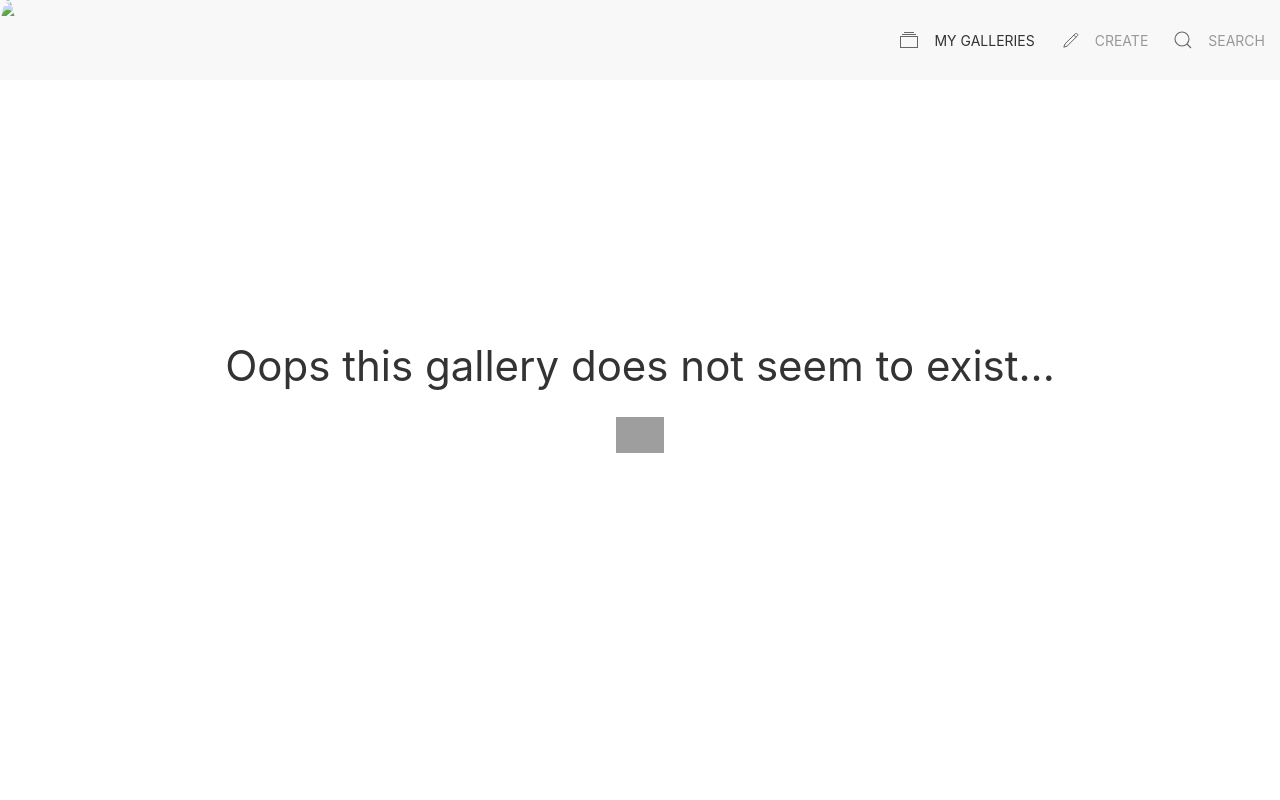
After one commit to yhutter-dbm/pymig, a Flask app: page /delete_gallery/1 in a window 1280 px wide. The commit adds this page. Run offline with Flask 2, Linux system fonts and the light colour scheme; some libraries are stand-ins or nearby versions; grey boxes are pictures that could not be loaded.

Commit message:
Implemented deleting galleries and fixed bug with duplicated entries

```diff
--- a/helpers/gallery_helper.py
+++ b/helpers/gallery_helper.py
@@ -28,9 +28,7 @@ class GalleryHelper():
 
     @staticmethod
     def rename_gallery_folder(old_name, new_name):
-        print("Calling rename gallery folder with", old_name, new_name)
         if os.path.isdir(old_name):
-            print("Renaming folder", old_name, "to", new_name)
             os.rename(old_name, new_name)
 
     @staticmethod
@@ -144,3 +142,10 @@ class GalleryHelper():
         new_gallery.images = list(set(new_gallery.images))
 
         return new_gallery
+
+    @staticmethod
+    def delete_gallery(gallery_name, logger):
+        gallery_path = base_path + gallery_name
+        if os.path.exists(gallery_path):
+            # See: https://linuxize.com/post/python-delete-files-and-directories/
+            shutil.rmtree(gallery_path)
--- a/main.py
+++ b/main.py
@@ -73,6 +73,8 @@ def my_galleries():
 
 @app.route('/create_new_gallery/', methods=['GET', 'POST'])
 def create_new_gallery():
+    # Load from json...
+    galleries = GalleryHelper.load_from_json(app.logger)
 
     # This happens when the user has entered all relevant data for a gallery
     if request.method == "POST":
@@ -150,6 +152,40 @@ def edit_gallery(gallery_name=""):
                            gallery=found_gallery,
                            requires_show_uploaded_files=True)
 
+@app.route('/delete_gallery/<gallery_name>', methods=['POST', 'GET'])
+def delete_gallery(gallery_name=""):
+    current_path = "My Galleries"
+    result = SideNavHelper.set_active_side_nav_element(current_path, side_nav_elements, app.logger)
+
+    # Load from json...
+    galleries = GalleryHelper.load_from_json(app.logger)
+    # Find the gallery with the corresponding name
+    found_gallery = GalleryHelper.get_gallery_with_name(galleries, gallery_name, app.logger)
+
+    if request.method == "POST":
+
+        try:
+            # Delete from file system
+            GalleryHelper.delete_gallery(found_gallery.name, app.logger)
+
+            # Delete from global object
+            galleries.remove(found_gallery)
+
+            # Save as json file...
+            GalleryHelper.save_to_json(galleries, app.logger)
+
+            return redirect(url_for("my_galleries"))
+
+        except Exception as error:
+            # TODO Add error HTML Template
+            return str(error)
+
+    return render_template("confirm_delete_gallery.html",
+                           side_nav_elements=result,
+                           current_path=current_path,
+                           gallery=found_gallery)
+
+
 @app.route('/search/')
 def search():
     current_path = "Search"
--- a/static/css/main.css
+++ b/static/css/main.css
@@ -175,3 +175,7 @@ img.round-image {
 	.no-images .em-ghost {
 		font-size: 2em;
 	}
+
+	.delete-gallery-form .em-worried {
+		font-size: 3em;
+	}
--- /dev/null
+++ b/templates/confirm_delete_gallery.html
@@ -0,0 +1,27 @@
+{% extends 'layout.html' %}
+{% block content %}
+
+{% if gallery %}
+<form method="post" class="uk-text-center delete-gallery-form">
+	<h1>Delete {{ gallery.name }}?</h1>
+	<p>Are you sure that you want to delete the gallery <b>{{ gallery.name }}</b>?</p>
+	<p>Deleting a gallery means:</p><br>
+	<b>The gallery folder for {{ gallery.name }} will be deleted from the file system</b><br>
+	<b>You will no longer be able to edit the gallery</b><br>
+	<b>You will no longer be able view the images inside the gallery</b><br><br>
+
+	<i class="em em-worried" aria-role="presentation" aria-label="WORRIED FACE"></i><br><br>
+
+	<button type="submit" name="button" class="uk-button uk-button-primary">Delete</button>
+
+	<a href="{{ url_for('my_galleries') }}"><button type="button" name="button" class="uk-button uk-button-default">No</button></a>
+
+</form>
+{% else %}
+<div class="unknown-gallery-name">
+  <h1>Oops this gallery does not seem to exist...</h1>
+  <i class="em em-ghost" aria-role="presentation" aria-label="GHOST"></i>
+</div>
+{% endif %}
+
+{% endblock %}
--- a/templates/my_galleries.html
+++ b/templates/my_galleries.html
@@ -26,7 +26,7 @@
 		<ul class="gallery-crud-options">
 			<li><a href="{{ url_for('look_at_gallery', gallery_name=gallery.name) }}"><span uk-icon="icon: camera;"></span></a></li>
 			<li><a href="{{ url_for('edit_gallery', gallery_name=gallery.name) }}"><span uk-icon="icon: pencil;"></span></a></li>
-			<li><a href="#"><span uk-icon="icon: trash;"></span></a></li>
+			<li><a href="{{ url_for('delete_gallery', gallery_name=gallery.name) }}"><span uk-icon="icon: trash;"></span></a></li>
 		</ul>
 	</div>
 </div>
```
Also changed, not shown: README.md.
